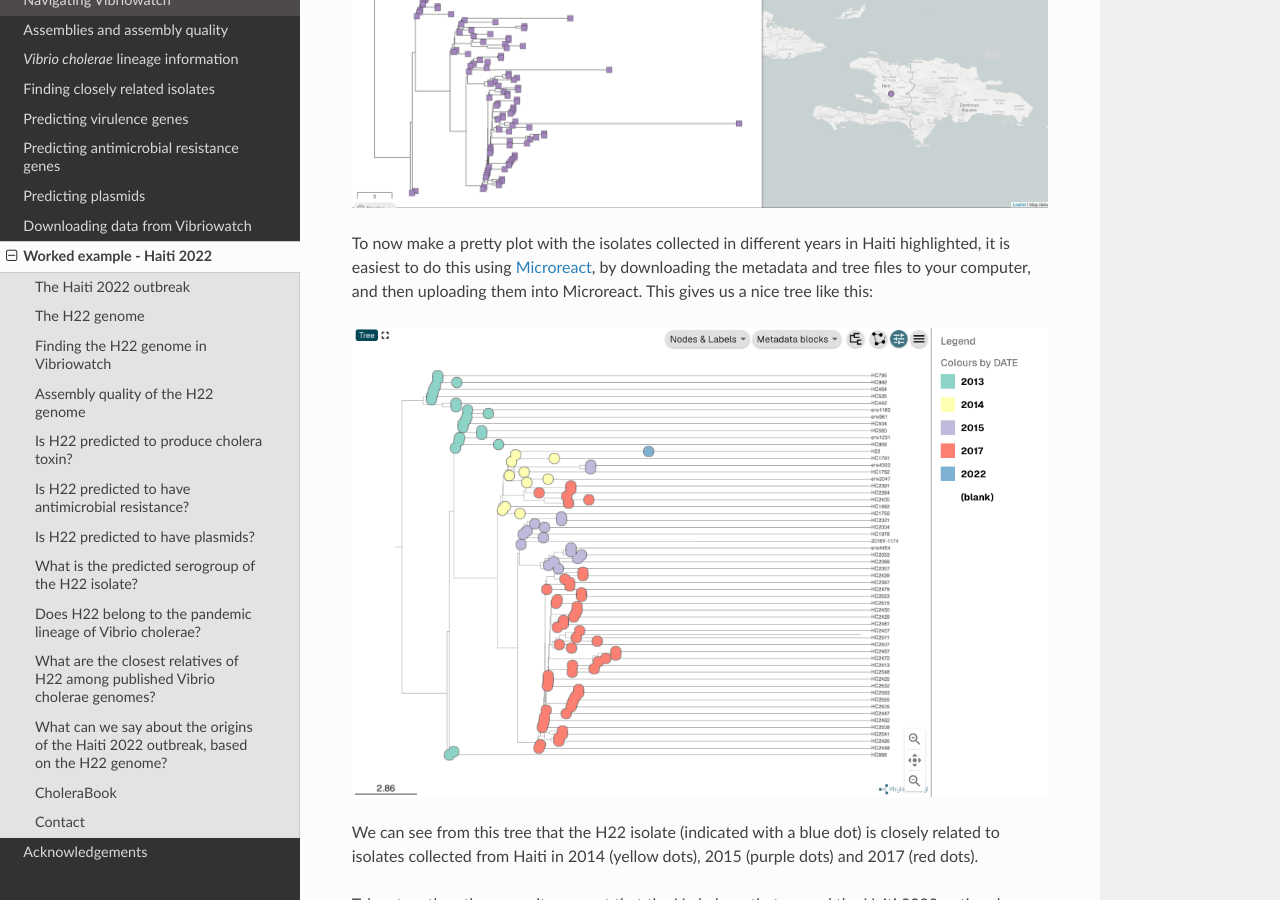
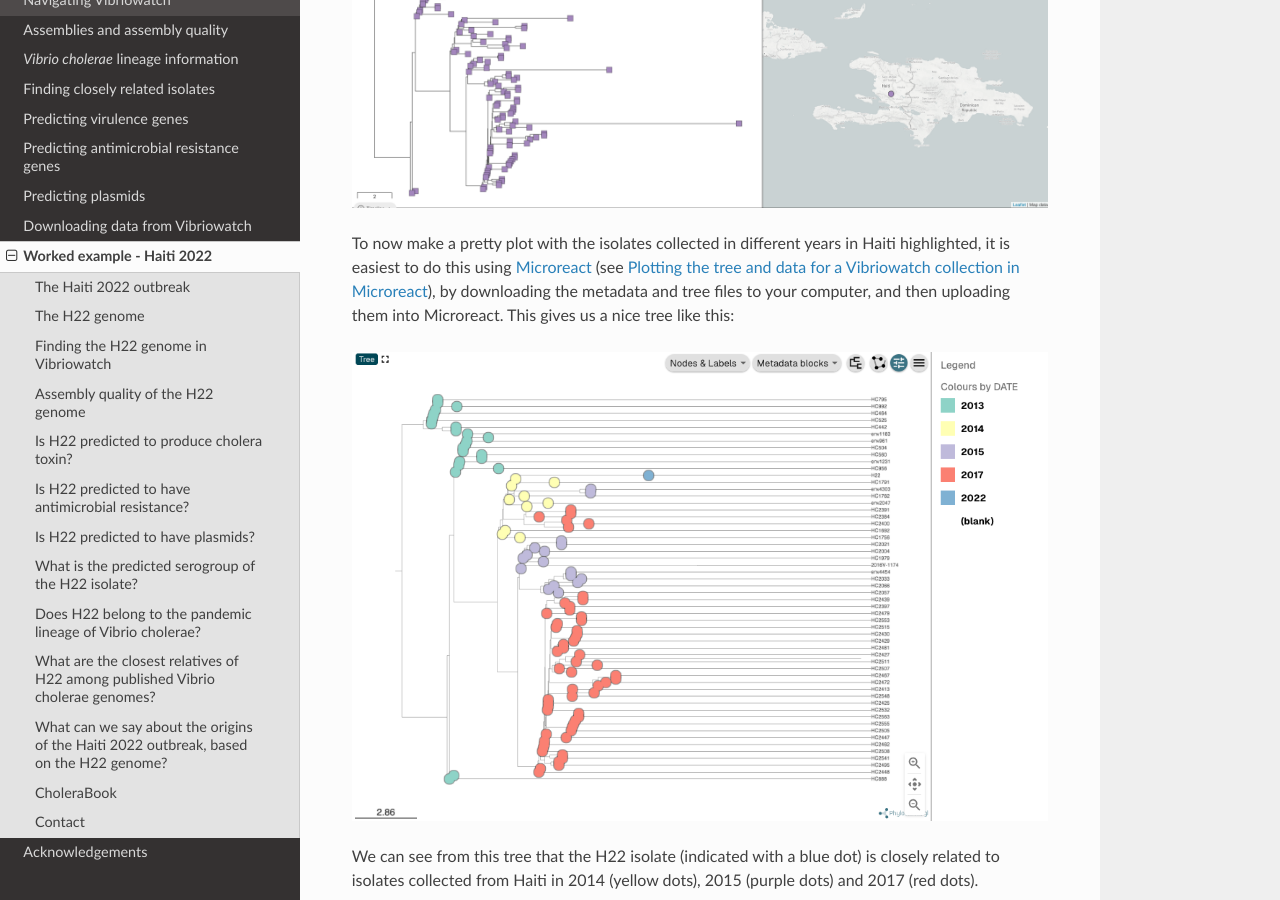
Before and after one commit to avrilcoghlan/vibriowatch, a Sphinx documentation site: the page built from docs/source/haiti.rst, in a window 1280 px wide and 900 px high, scrolled down 14942 px. Built offline with Sphinx 7.4.7 and the Read the Docs theme 3.1.0, drawn with Linux system fonts in a browser that asks for light colours.

Commit message:
Update haiti.rst

```diff
--- a/docs/source/haiti.rst
+++ b/docs/source/haiti.rst
@@ -311,13 +311,15 @@ indicating that all the isolates in this small clade are from Haiti:
   :width: 800
 
 To now make a pretty plot with the isolates collected in different years in Haiti highlighted, it is easiest
-to do this using `Microreact`_, by downloading the metadata and tree files to your computer, and then uploading
+to do this using `Microreact`_ (see `Plotting the tree and data for a Vibriowatch collection in Microreact`_), by downloading the metadata and tree files to your computer, and then uploading
 them into Microreact. This gives us a nice tree like this:
 
 .. image:: Picture140.png
   :width: 900
 
 .. _Microreact: https://microreact.org/
+
+.. _Plotting the tree and data for a Vibriowatch collection in Microreact: https://vibriowatch.readthedocs.io/en/latest/downloads.html#plotting-the-tree-and-data-for-a-vibriowatch-collection-in-microreact
 
 We can see from this tree that the H22 isolate (indicated with a blue dot) is closely related to isolates
 collected from Haiti in 2014 (yellow dots), 2015 (purple dots) and 2017 (red dots).
```
